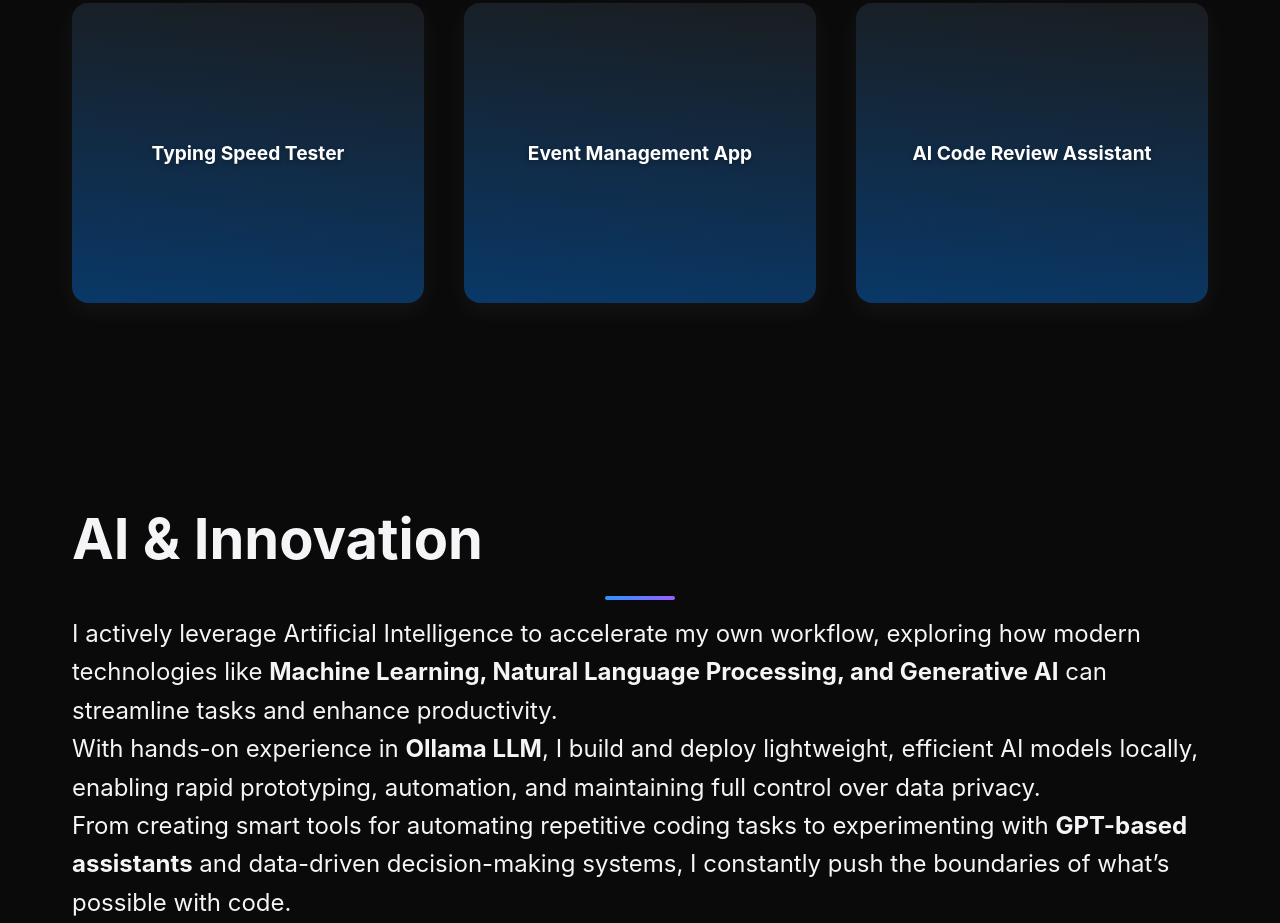
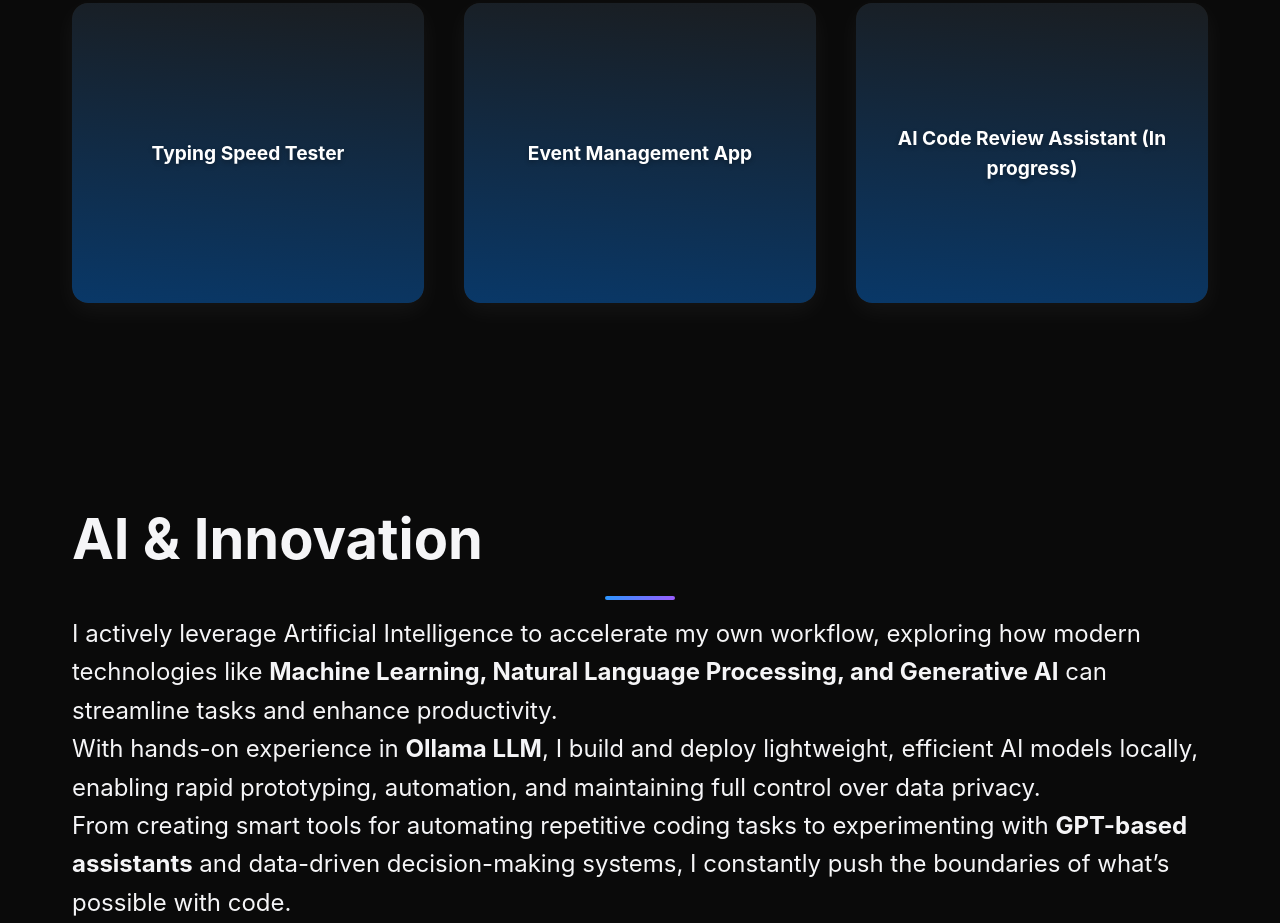
Before and after one commit to NazarKhl/PersonalPage, a plain HTML site: page index.html in a window 1280 px wide. Shown: the part 3259-4182 px from the top of the page. Drawn offline with Linux system fonts and the light colour scheme.

Commit message:
Update index.html

```diff
--- a/index.html
+++ b/index.html
@@ -238,7 +238,7 @@
             <div class="project-card">
               <div class="project-preview">
                 <div class="project-image code-demo">
-                  <div class="project-name">AI Code Review Assistant</div>
+                  <div class="project-name">AI Code Review Assistant (In progress)</div>
                 </div>
                 <div class="project-overlay">
                   <div class="project-info">
```
